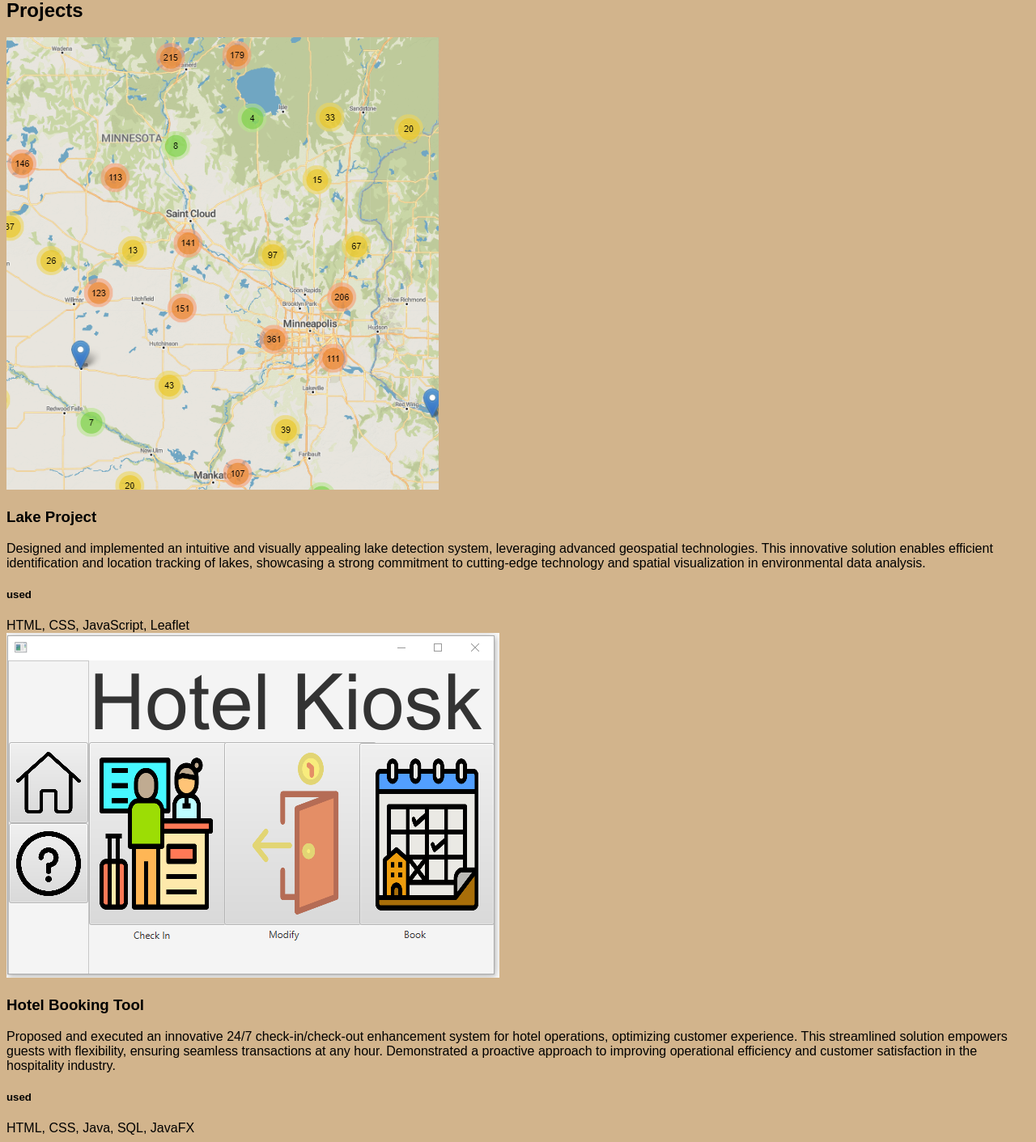
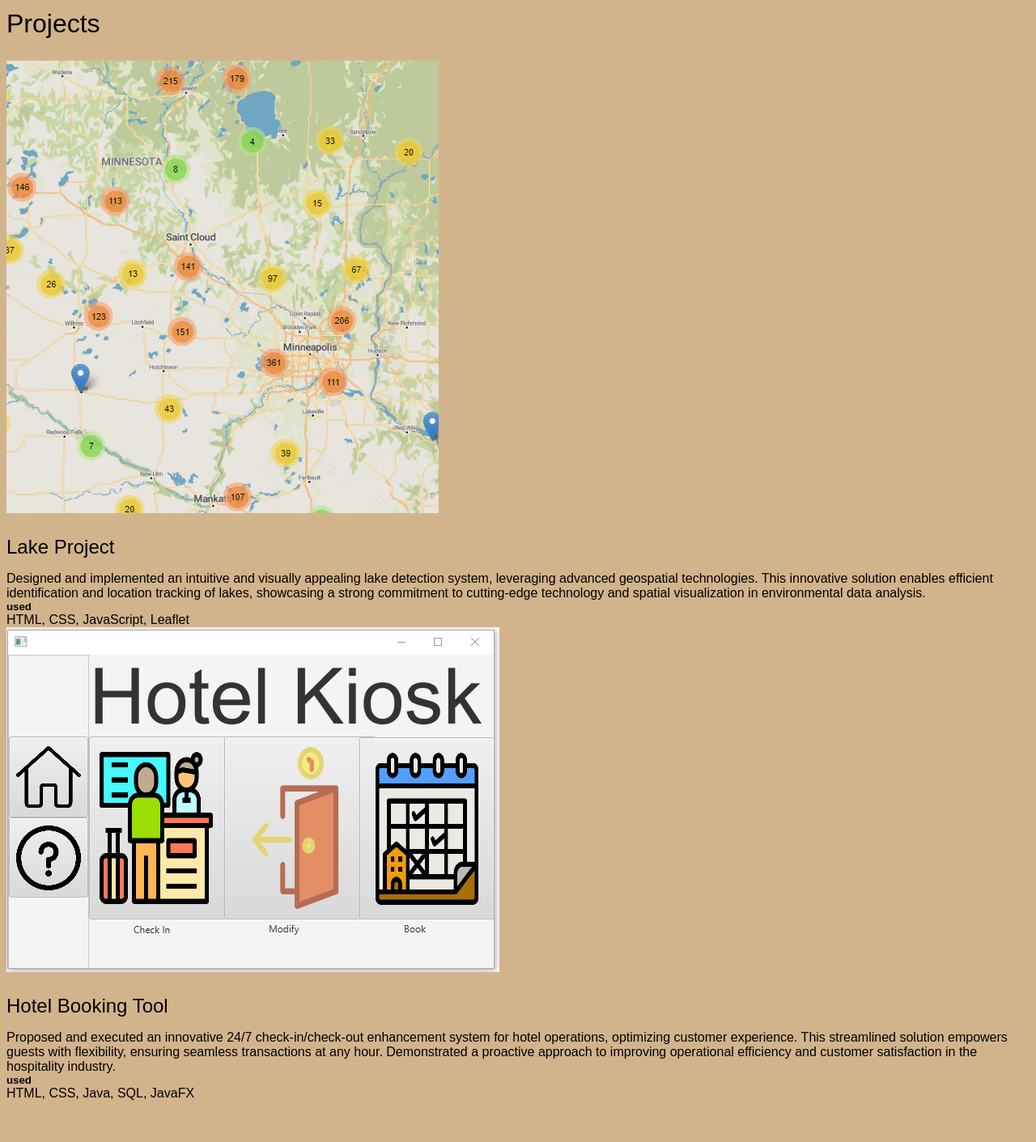
Before and after one commit to kthao91/kthao91.github.io, a plain HTML site: page index.html in a window 1280 px wide. Shown: the part 1064-2475 px from the top of the page at 81% size. After the commit the page ends 2432 px from the top, so only its background shows below. Drawn offline with Linux system fonts and the light colour scheme.

Commit message:
few update
update to css and index

```diff
--- a/css/main.css
+++ b/css/main.css
@@ -33,6 +33,29 @@ body {
 }
 li{
     list-style: none;
+}
+h1{
+
+    font-weight: 400;
+    font-size: 2.5em;
+}
+h2{
+    font-weight: 200;
+    font-size: 2em;
+}
+
+
+h3{
+    font-weight: 100;
+    font-size: 1.5em;
+     margin-bottom: 0;
+}
+
+h5{
+    margin: 0;
+}
+p{
+    margin-bottom: 0;
 }
 .hamburger{
     cursor: pointer;
@@ -145,16 +168,7 @@ Mobile*/
         left: 0;
     }
 
-    h1{
 
-        font-weight: 400;
-        font-size: 2.5em;
-    }
-
-    h3{
-        font-weight: 100;
-        font-size: 1.5em;
-    }
 
     #socialmedia{
         text-align: center;
@@ -187,6 +201,10 @@ Mobile*/
         border-bottom-left-radius: 50% 50%;
     }
 
+    #project{
+        margin: 0;
+        padding: 0;
+    }
 
     #projects img{
         display:none;
--- a/index.html
+++ b/index.html
@@ -74,7 +74,7 @@ bug when opening kthao91.github.io project dont want to scroll.
                     <h3>
                         Lake Project
                     </h3>
-                    <span> Designed and implemented an intuitive and visually appealing lake detection system, leveraging advanced geospatial technologies. This innovative solution enables efficient identification and location tracking of lakes, showcasing a strong commitment to cutting-edge technology and spatial visualization in environmental data analysis.</span>
+                    <p> Designed and implemented an intuitive and visually appealing lake detection system, leveraging advanced geospatial technologies. This innovative solution enables efficient identification and location tracking of lakes, showcasing a strong commitment to cutting-edge technology and spatial visualization in environmental data analysis.</p>
                     <h5>used</h5>HTML, CSS, JavaScript, Leaflet
                 </div>
             </div>
@@ -83,7 +83,7 @@ bug when opening kthao91.github.io project dont want to scroll.
                 <div class="description">
                     <img src="asset/Project/hotel.PNG">
                     <h3>Hotel Booking Tool</h3>
-                    <span><p> Proposed and executed an innovative 24/7 check-in/check-out enhancement system for hotel operations, optimizing customer experience. This streamlined solution empowers guests with flexibility, ensuring seamless transactions at any hour. Demonstrated a proactive approach to improving operational efficiency and customer satisfaction in the hospitality industry.</p></span>
+                    <p> Proposed and executed an innovative 24/7 check-in/check-out enhancement system for hotel operations, optimizing customer experience. This streamlined solution empowers guests with flexibility, ensuring seamless transactions at any hour. Demonstrated a proactive approach to improving operational efficiency and customer satisfaction in the hospitality industry.</p>
                     <h5>used</h5>HTML, CSS, Java, SQL, JavaFX
                 </div>
             </div>
```
